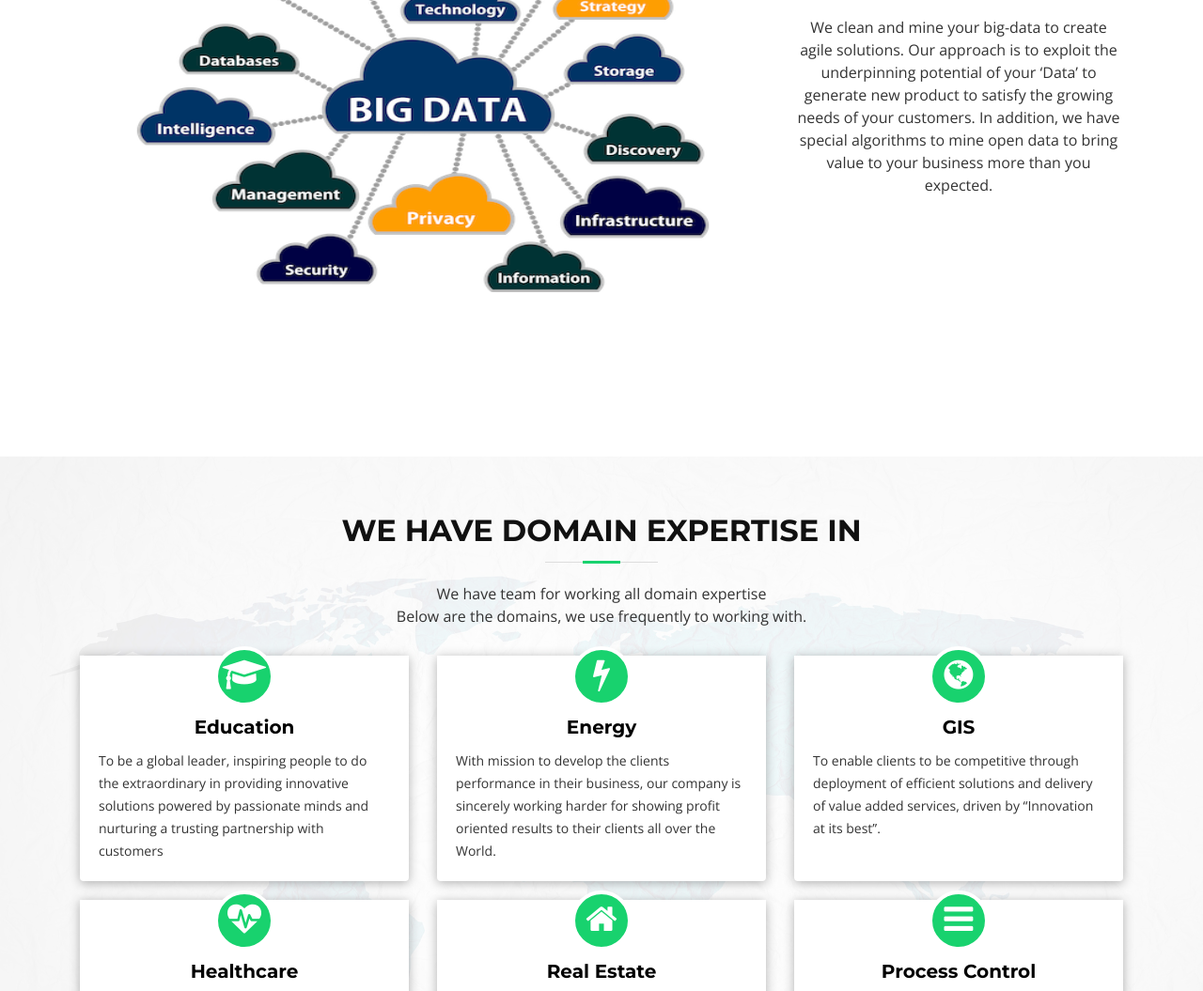
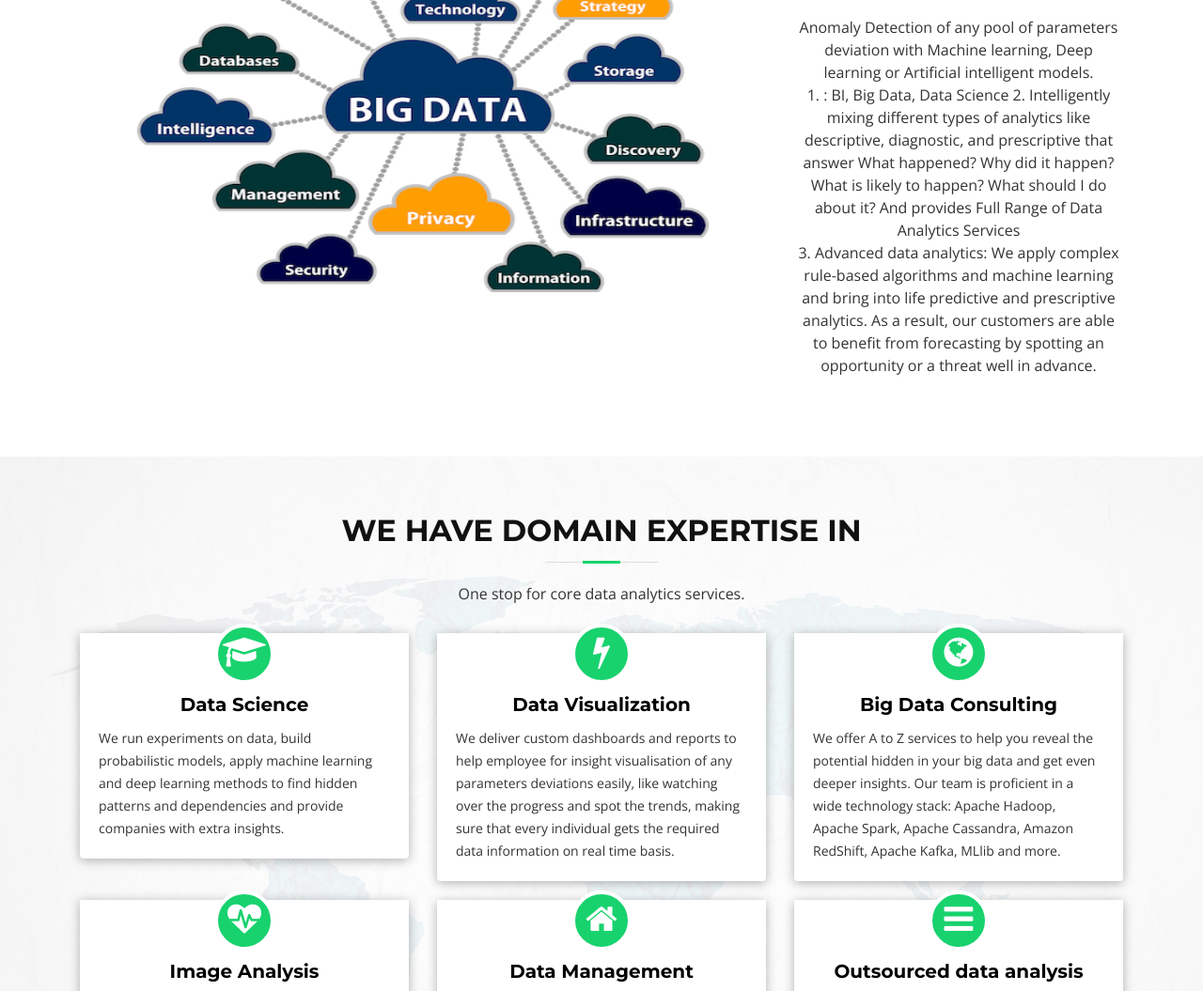
Before and after one commit to shubhamondal/softanbees, a plain HTML site: page pages/DataAnalytics.html in a window 1280 px wide. Shown: the part 227-1282 px from the top of the page at 94% size. Drawn offline with nearby package versions, Linux system fonts and the light colour scheme; no server answers; files whose address does not match are found by name.

Commit message:
value aded

```diff
--- a/pages/DataAnalytics.html
+++ b/pages/DataAnalytics.html
@@ -81,12 +81,15 @@
                     </div>
                     <div class="col-md-4">
                         <h3>Big Data Solutions</h3>
-                        <p>We clean and mine your big-data to create agile solutions.
-                        Our approach is to exploit the underpinning potential of
-                        your ‘Data’ to generate new product to satisfy the growing
-                        needs of your customers. In addition, we have special
-                        algorithms to mine open data to bring value to your
-                        business more than you expected.</p>
+                        <p>Anomaly Detection of any pool of parameters deviation with Machine learning, Deep learning or
+                        Artificial intelligent models.<br>
+                        1. : BI, Big Data, Data Science
+                        2. Intelligently mixing different types of analytics like descriptive, diagnostic, and prescriptive
+                        that answer What happened? Why did it happen? What is likely to happen? What should I do
+                        about it? And provides Full Range of Data Analytics Services<br>
+                        3. Advanced data analytics: We apply complex rule-based algorithms and machine learning and
+                        bring into life predictive and prescriptive analytics. As a result, our customers are able to
+                        benefit from forecasting by spotting an opportunity or a threat well in advance.</p>
                     </div>
                 </div>
             </div>
@@ -103,8 +106,7 @@
 
                 <header class="section-header">
                     <h3>We have domain expertise in</h3>
-                    <p>We have team for working all domain expertise<br />
-                        Below are the domains, we use frequently to working with.</p>
+                    <p>One stop for core data analytics services.</p>
                 </header>
 
                 <div class="row about-cols">
@@ -115,11 +117,10 @@
                                 <img src="" alt="" class="img-fluid">
                                 <div class="icon"><i class="fa fa-graduation-cap"></i></div>
                             </div>
-                            <h2 class="title"><a href="#">Education</a></h2>
-                            <p>To be a global leader, inspiring people to do the extraordinary in providing innovative
-                                solutions
-                                powered by passionate
-                                minds and nurturing a trusting partnership with customers</p>
+                            <h2 class="title"><a href="#">Data Science</a></h2>
+                            <p>We run experiments on data, build probabilistic models, apply machine learning and deep
+                            learning methods to find hidden patterns and dependencies and provide companies with extra
+                            insights.</p>
                         </div>
                     </div>
 
@@ -129,11 +130,10 @@
                                 <img src="" alt="" class="img-fluid">
                                 <div class="icon"><i class="fa fa-bolt"></i></div>
                             </div>
-                            <h2 class="title"><a href="#">Energy</a></h2>
-                            <p>With mission to develop the clients performance in their business, our company is
-                                sincerely working
-                                harder for showing
-                                profit oriented results to their clients all over the World.</p>
+                            <h2 class="title"><a href="#">Data Visualization</a></h2>
+                            <p>We deliver custom dashboards and reports to help employee for insight visualisation of any
+                            parameters deviations easily, like watching over the progress and spot the trends, making sure
+                            that every individual gets the required data information on real time basis.</p>
                         </div>
                     </div>
 
@@ -143,11 +143,10 @@
                                 <img src="" alt="" class="img-fluid">
                                 <div class="icon"><i class="fa fa-globe"></i></div>
                             </div>
-                            <h2 class="title"><a href="#">GIS</a></h2>
-                            <p>To enable clients to be competitive through deployment of efficient solutions and
-                                delivery of value
-                                added services,
-                                driven by “Innovation at its best”. <br /><br /></p>
+                            <h2 class="title"><a href="#">Big Data Consulting</a></h2>
+                            <p>We offer A to Z services to help you reveal the potential hidden in your big data and get even
+                            deeper insights. Our team is proficient in a wide technology stack: Apache Hadoop, Apache
+                            Spark, Apache Cassandra, Amazon RedShift, Apache Kafka, MLlib and more.</p>
                         </div>
                     </div>
 
@@ -157,7 +156,7 @@
                                 <img src="" alt="" class="img-fluid">
                                 <div class="icon"><i class="fa fa-heartbeat"></i></div>
                             </div>
-                            <h2 class="title"><a href="#">Healthcare</a></h2>
+                            <h2 class="title"><a href="#">Image Analysis</a></h2>
                             <p>To enable clients to be competitive through deployment of efficient solutions and
                                 delivery of value
                                 added services,
@@ -172,7 +171,7 @@
                                 <img src="" alt="" class="img-fluid">
                                 <div class="icon"><i class="fa fa-home"></i></div>
                             </div>
-                            <h2 class="title"><a href="#">Real Estate</a></h2>
+                            <h2 class="title"><a href="#">Data Management</a></h2>
                             <p>To enable clients to be competitive through deployment of efficient solutions and
                                 delivery of value
                                 added services,
@@ -186,7 +185,7 @@
                                 <img src="" alt="" class="img-fluid">
                                 <div class="icon"><i class="fa fa-bars"></i></div>
                             </div>
-                            <h2 class="title"><a href="#">Process Control</a></h2>
+                            <h2 class="title"><a href="#">Outsourced data analysis</a></h2>
                             <p>To enable clients to be competitive through deployment of efficient solutions and
                                 delivery of value
                                 added services,
```
